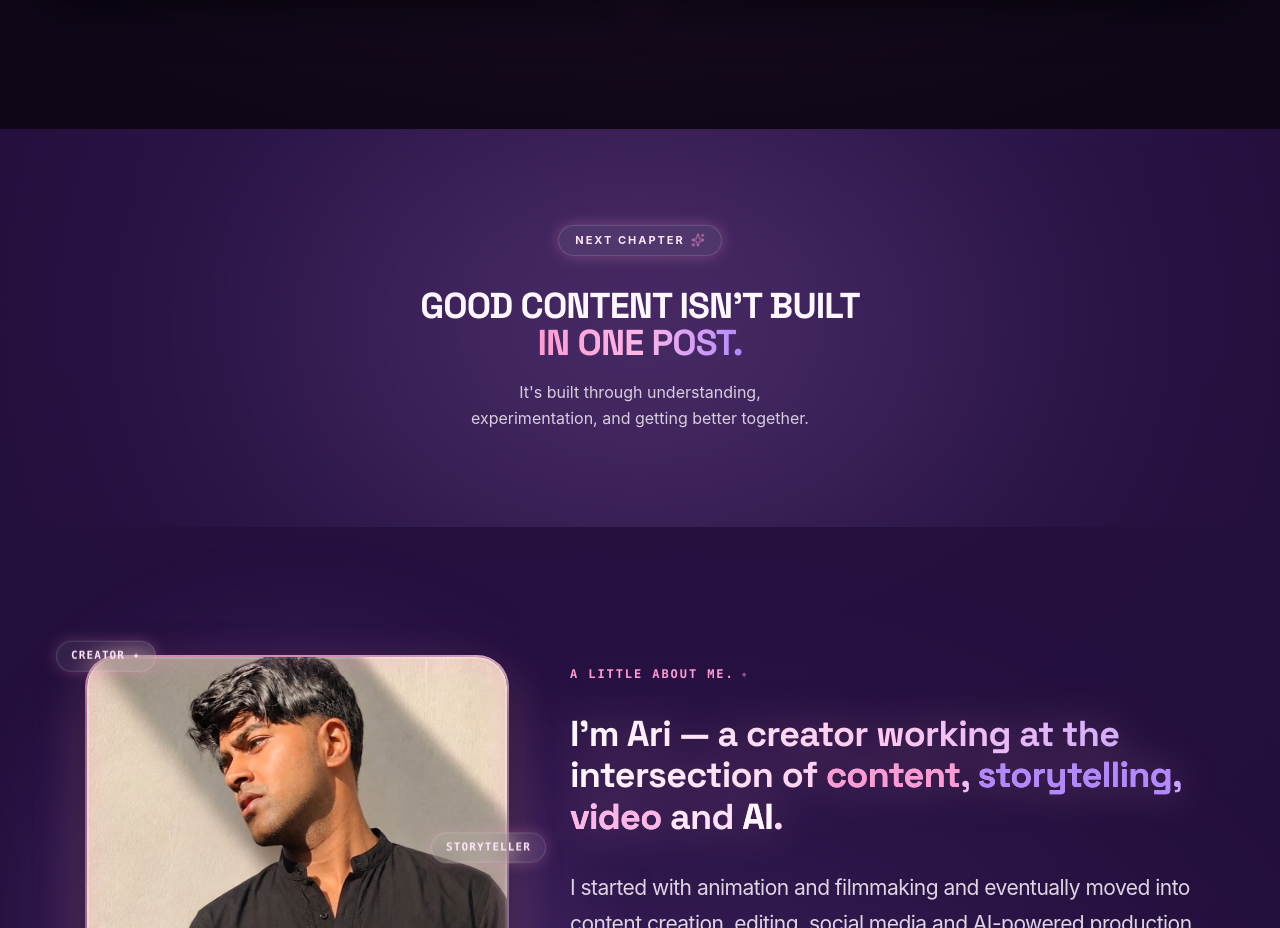
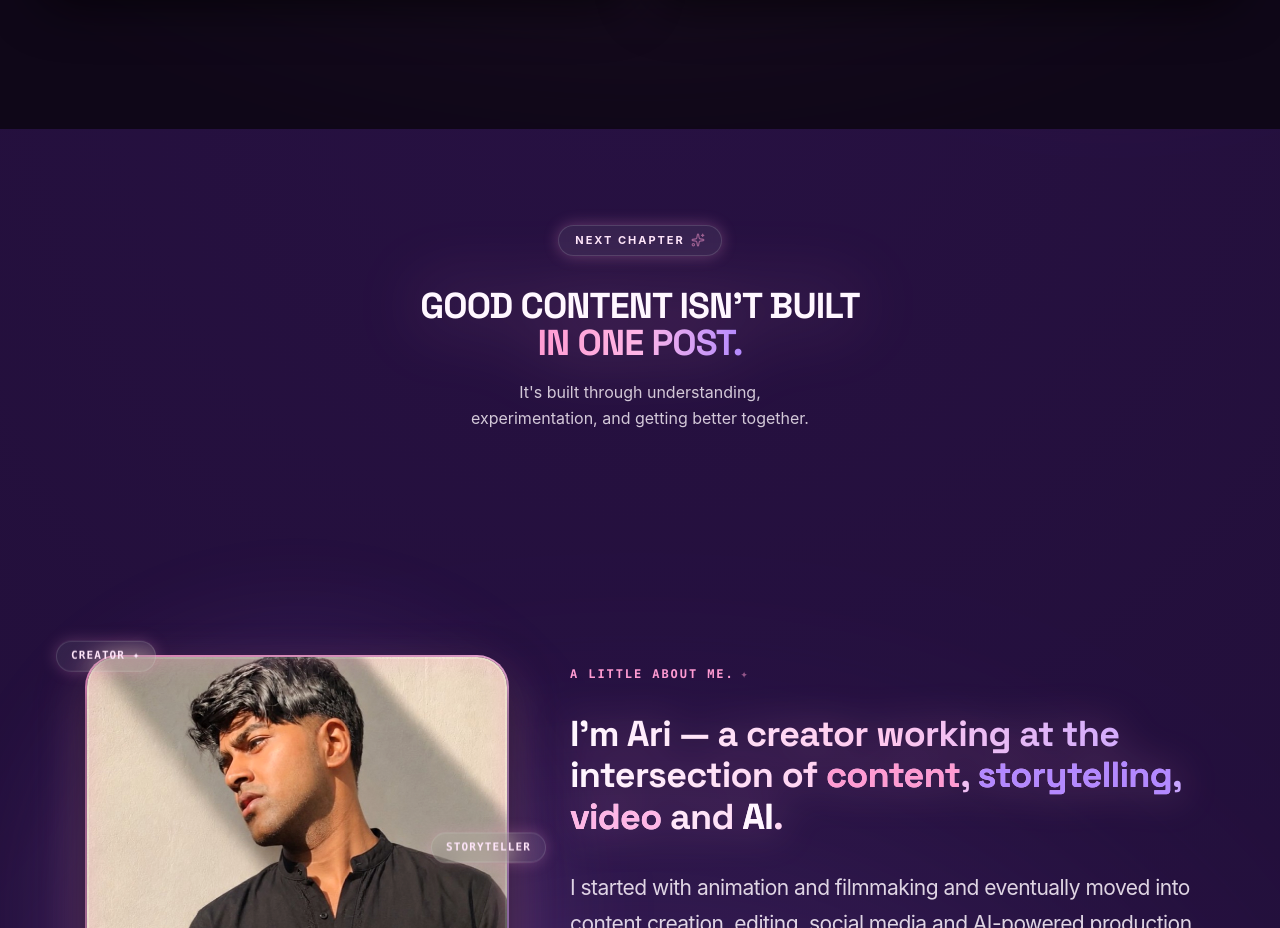
Before and after one commit to evanbose7/ARIIMAKESFILMS, a React (Vite) app: page / in a window 1280 px wide. Shown: the part 3500-4428 px from the top of the page. Built offline with nearby package versions, Linux system fonts and the light colour scheme.

Commit message:
Remove clipped radial blur div and overflow-hidden to eliminate ugly horizontal line seam

```diff
--- a/src/components/PartnershipSection.tsx
+++ b/src/components/PartnershipSection.tsx
@@ -4,17 +4,9 @@ import { Sparkles } from 'lucide-react';
 
 export const PartnershipSection: React.FC = () => {
   return (
-    <section className="relative w-full py-16 sm:py-24 px-4 overflow-hidden z-20 bg-transparent text-[#FFF7FF] flex flex-col items-center justify-center select-none">
+    <section className="relative w-full py-16 sm:py-24 px-4 z-20 bg-transparent text-[#FFF7FF] flex flex-col items-center justify-center select-none">
 
-      {/* 1. ATMOSPHERIC SOFT PURPLE SILK RADIAL GLOW */}
-      <div
-        className="absolute top-1/2 left-1/2 -translate-x-1/2 -translate-y-1/2 w-[800px] h-[400px] opacity-30 blur-[140px] pointer-events-none rounded-full"
-        style={{
-          background: 'radial-gradient(ellipse at center, #FF9BD2 0%, #B388FF 50%, transparent 80%)',
-        }}
-      />
-
-      {/* MAIN CONTAINER (CLEAN TEXT, NO BOX WRAPPER) */}
+      {/* MAIN CONTAINER (CLEAN TEXT, NO HORIZONTAL LINES) */}
       <div className="w-full max-w-[720px] mx-auto text-center flex flex-col items-center space-y-6 relative z-20">
         <motion.div
           initial={{ opacity: 0, y: 20 }}
@@ -36,7 +28,7 @@ export const PartnershipSection: React.FC = () => {
 
           {/* FINAL CLOSING STATEMENT */}
           <div className="space-y-4 pt-2">
-            <h3 className="font-display font-extrabold text-2xl sm:text-4xl text-[#FFF7FF] tracking-tight uppercase leading-[1.05]">
+            <h3 className="font-display font-extrabold text-2xl sm:text-4xl text-[#FFF7FF] tracking-tight uppercase leading-[1.05] drop-shadow-[0_0_35px_rgba(255,155,210,0.35)]">
               GOOD CONTENT ISN'T BUILT <br />
               <span className="text-transparent bg-clip-text bg-gradient-to-r from-[#FF9BD2] via-[#FFB6E6] to-[#B388FF]">
                 IN ONE POST.
```
